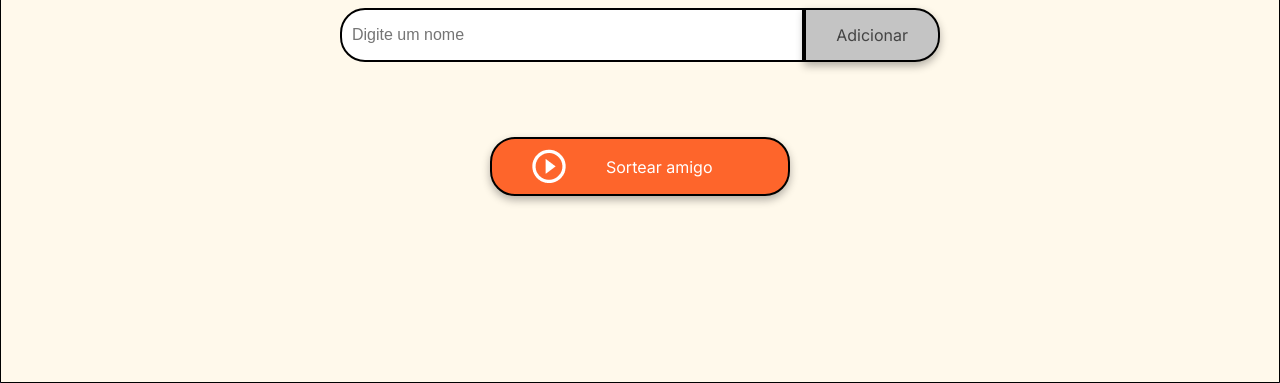
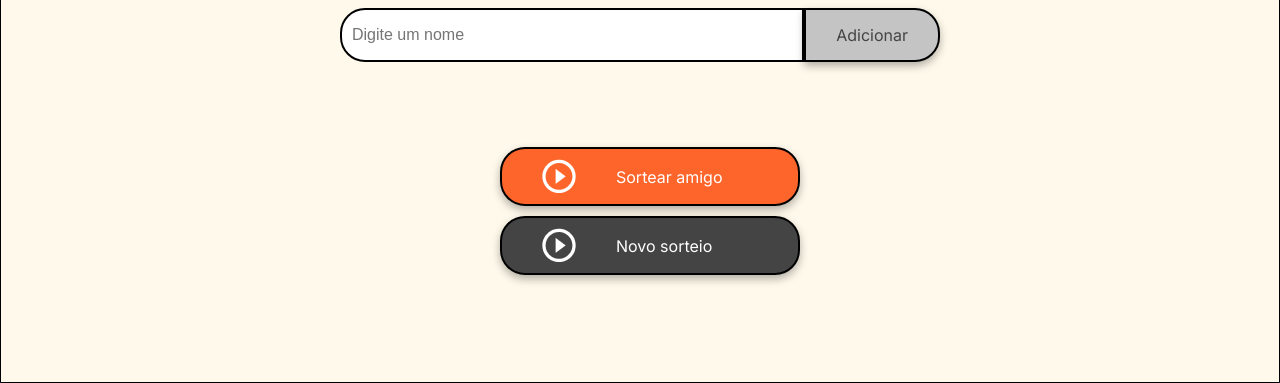
Before and after one commit to Danimmota/challenge-amigo-secreto, a plain HTML site: page index.html in a window 1280 px wide. Shown: the part 417-800 px from the top of the page. Drawn offline with Linux system fonts and the light colour scheme.

Commit message:
novo botao

```diff
--- a/app.js
+++ b/app.js
@@ -41,3 +41,17 @@ function sortearAmigo() {
 
     document.getElementById('resultado').innerHTML = `O amigo sorteado é: <strong>${amigoDaLista}<strong>`;
 }
+
+function reiniciar() {
+    //Limpar lista
+    amigoSecreto = [];
+    atualizarLista();
+
+    //Limpar o campo de entrada.
+    document.getElementById('amigo').value = '';
+
+    //Limpar o campo de resultado
+    let resultado = document.getElementById('resultado');
+    resultado.innerHTML = '';
+
+}
--- a/index.html
+++ b/index.html
@@ -20,7 +20,7 @@
         <section class="input-section">
             <h2 class="section-title">Digite o nome dos seus amigos</h2>
             <div class="input-wrapper">
-                <input type="text" id="amigo" class="input-name" placeholder="Digite um nome">
+                <input type="text" id="amigo" class="input-name" onkeyup="if(event.key === 'Enter') adicionarAmigo()" placeholder="Digite um nome">
                 <button class="button-add" onclick="adicionarAmigo()">Adicionar</button>
             </div>
 
@@ -32,6 +32,10 @@
                     <img src="assets/play_circle_outline.png" alt="Ícone para sortear">
                     Sortear amigo
                 </button>
+                <button class="button-new" onclick="reiniciar()" aria-label="Sortear amigo secreto">
+                    <img src="assets/play_circle_outline.png" alt="Ícone para sortear">
+                    Novo sorteio
+                </button>
             </div>
         </section>
     </main>
--- a/style.css
+++ b/style.css
@@ -3,6 +3,7 @@
     --color-secondary: #FFF9EB;
     --color-tertiary: #C4C4C4;
     --color-button: #fe652b;
+    --color-button-new:#444444;
     --color-button-hover: #e55720;
     --color-text: #444444;
     --color-white: #FFFFFF;
@@ -147,6 +148,7 @@ ul {
     display: flex;
     align-items: center;
     width: 100%;
+    margin: 10px;
     padding: 10px 40px;
     color: var(--color-white);
     background-color: var(--color-button);
@@ -160,3 +162,23 @@ ul {
 .button-draw:hover {
     background-color: var(--color-button-hover);
 }
+
+/* Botão de novo sorteio */
+.button-new {
+    display: flex;
+    align-items: center;
+    width: 100%;
+    margin: 10px;
+    padding: 10px 40px; /* Adiciona um pouco de preenchimento dentro dos botões para maior área clicável */
+    color: var(--color-white);
+    background-color: var(--color-button-new);
+    font-size: 16px; /* Tamanho da fonte */
+}
+
+.button-new img {
+    margin-right: 40px;
+}
+
+.button-new:hover {
+    background-color: var(--color-button-hover);
+}
```
